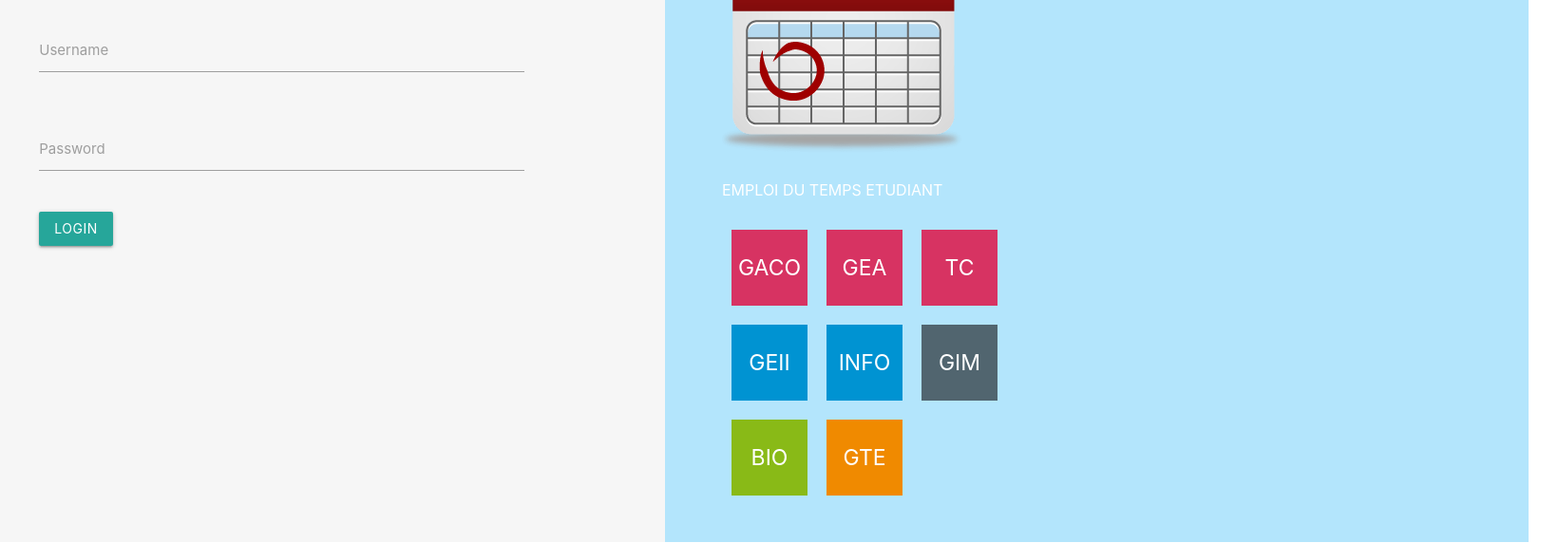
After one commit to acanoenfr/challenge-web, a PHP site: page /interface.php in a window 1640 px wide. The commit adds this page. Shown: the part 229-801 px from the top of the page at 95% size. Run offline with PHP 8.4, Linux system fonts and the light colour scheme.

Commit message:
Changements finaux interface admin

```diff
--- /dev/null
+++ b/interface.php
@@ -0,0 +1,83 @@
+<!DOCTYPE html>
+  <html>
+    <head>
+      <!--Import Google Icon Font-->
+      <link href="https://fonts.googleapis.com/icon?family=Material+Icons" rel="stylesheet">
+      <!--Import materialize.css-->
+       <link rel="stylesheet" href="https://cdnjs.cloudflare.com/ajax/libs/materialize/1.0.0/css/materialize.min.css">
+		<script defer src="https://use.fontawesome.com/releases/v5.7.1/js/all.js" integrity="sha384-eVEQC9zshBn0rFj4+TU78eNA19HMNigMviK/PU/FFjLXqa/GKPgX58rvt5Z8PLs7" crossorigin="anonymous"></script>
+         <link rel="stylesheet" href="css/interface.css">
+
+
+      <!--Let browser know website is optimized for mobile-->
+      <meta name="viewport" content="width=device-width, initial-scale=1.0"/>
+    </head>
+
+    <body>
+		<nav>
+            <div class="nav-wrapper">
+            </div>
+        </nav>
+        <div id="main-container">
+            <main class="" role="main">
+                <div class="homepage-content">
+                    <section class="homepage-sign-in-section">
+                        <div class="homepage-sign-in-container">
+                            <div class="homepage-logo-container">
+                            <img class="homepage-platform-logo" src="img/iutlittoral.jpg" alt="Logo">
+                            </div>
+                            <div class="homepage-sign">
+                                   <div class="row">
+                                <form class="">
+                                    <div class="row">
+                                        <div class="input-field col s10">
+                                            <input id="first_name" type="text" class="validate">
+                                                <label for="first_name">Username</label>
+                                            </div>
+                                        </div>
+                                    <div class="row">
+                                        <div class="input-field col s10">
+                                            <input id="password" type="password" class="validate">
+                                             <label for="password">Password</label>
+                                        </div>
+                                    </div>
+                                    <div class="row">
+                                        <div class="col s12">
+                                            <a class="waves-effect waves-light btn">Login</a>
+                                        </div>
+                                    </div>
+                                </form>
+                                </div>
+                            </div>
+                        </div>
+                    </section>
+                    <section class="homepage-create-section">
+                            <div class="homepage-welcome">
+                                <h2 class="homepage-welcome-title">Hello !
+                                </h2>
+                                <div class="homepage-headline">
+                                    <p><img src="img/Calendar.png" alt="icon-calendar"></p>
+                                    <p>EMPLOI DU TEMPS ETUDIANT</p>
+                                    <div class="list-calen">
+                                    <ul class="edit-list">
+                                        <li class="adim-gestion-com"><a href="#">GACO</a></li>
+                                        <li class="adim-gestion-com"><a href="#">GEA</a></li>
+                                        <li class="adim-gestion-com"><a href="#">TC</a></li>
+                                        <li class="electr-auto-info"><a href="#">GEII</a></li>
+                                        <li class="electr-auto-info"><a href="#">INFO</a></li>
+                                         <li class="industrielles-materiaux"><a href="#">GIM</a></li>
+                                         <li class="chimie-biologie"><a href="#">BIO</a></li>
+                                         <li class="travaux-public-energie"><a href="#">GTE</a></li>
+                                    </ul>
+                                    </div>
+                                </div>
+                            </div>
+                    </section>
+                </div>
+            </main>
+        </div>
+      <!--JavaScript at end of body for optimized loading-->
+      <script src="https://cdnjs.cloudflare.com/ajax/libs/materialize/1.0.0/js/materialize.min.js"></script>
+
+    </body>
+  </html>
```
Also changed, not shown: ajout.message.php (+90 -10 lines).
